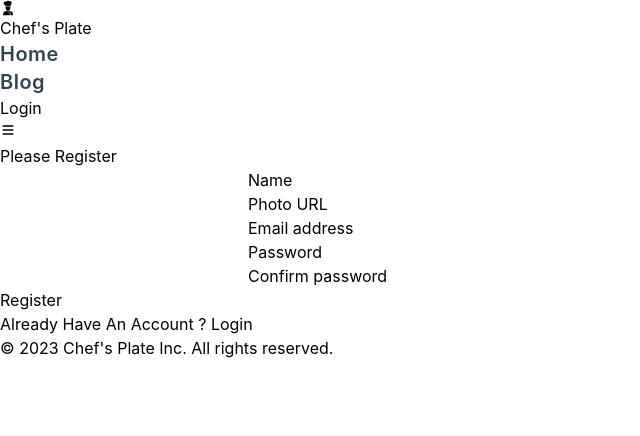
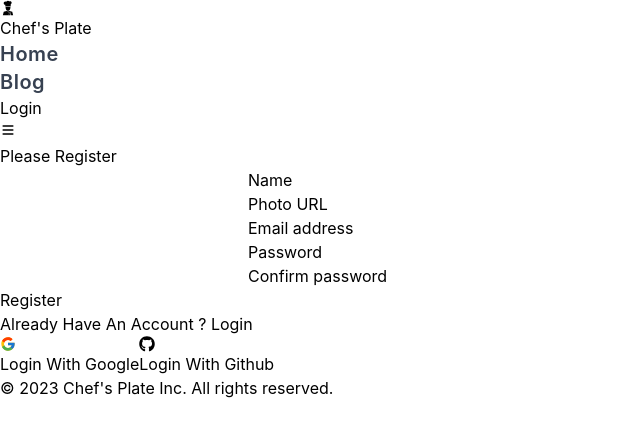
Before and after one commit to Rubayet-hasan-yasin/Chef-Recipe-Hunting-Client, a React (Vite) app: page /register in a window 1280 px wide. Shown: the top 436 px of the page, without its empty margins (0-640 px from the left). Built offline with nearby package versions, Linux system fonts and the light colour scheme.

Commit message:
login btn added

```diff
--- /dev/null
+++ b/src/components/LoginButton/LoginButton.jsx
@@ -0,0 +1,17 @@
+import React from 'react';
+import { FcGoogle } from "react-icons/fc";
+import { FaGithub } from "react-icons/fa";
+
+
+const LoginButton = () => {
+    return (
+        <div className='grid place-content-center'>
+            <button className='flex items-center gap-4 text-xl font-extrabold text-white bg-blue-950 px-9 py-2 rounded-3xl shadow-xl my-1'><FcGoogle className='h-8 w-8'/> Login With Google</button>
+
+            <button className='flex items-center gap-4 text-xl font-extrabold text-white bg-blue-600 px-9 py-2 rounded-3xl shadow-xl my-1'><FaGithub className='h-8 w-8'/> Login With Github</button>
+
+        </div>
+    );
+};
+
+export default LoginButton;
--- a/src/components/Register/Register.jsx
+++ b/src/components/Register/Register.jsx
@@ -1,5 +1,6 @@
 import React, { useState } from 'react';
 import { Link } from 'react-router-dom';
+import LoginButton from '../LoginButton/LoginButton';
 
 const Register = () => {
     const [error, setError] = useState('')
@@ -62,6 +63,8 @@
                 <p className='text-gray-600 my-5'>Already Have An Account ? <Link to={'/login'}><button className='text-blue-600 font-semibold underline'>Login</button></Link></p>
             </form>
 
+
+            <LoginButton></LoginButton>
         </div>
     );
 };
```
